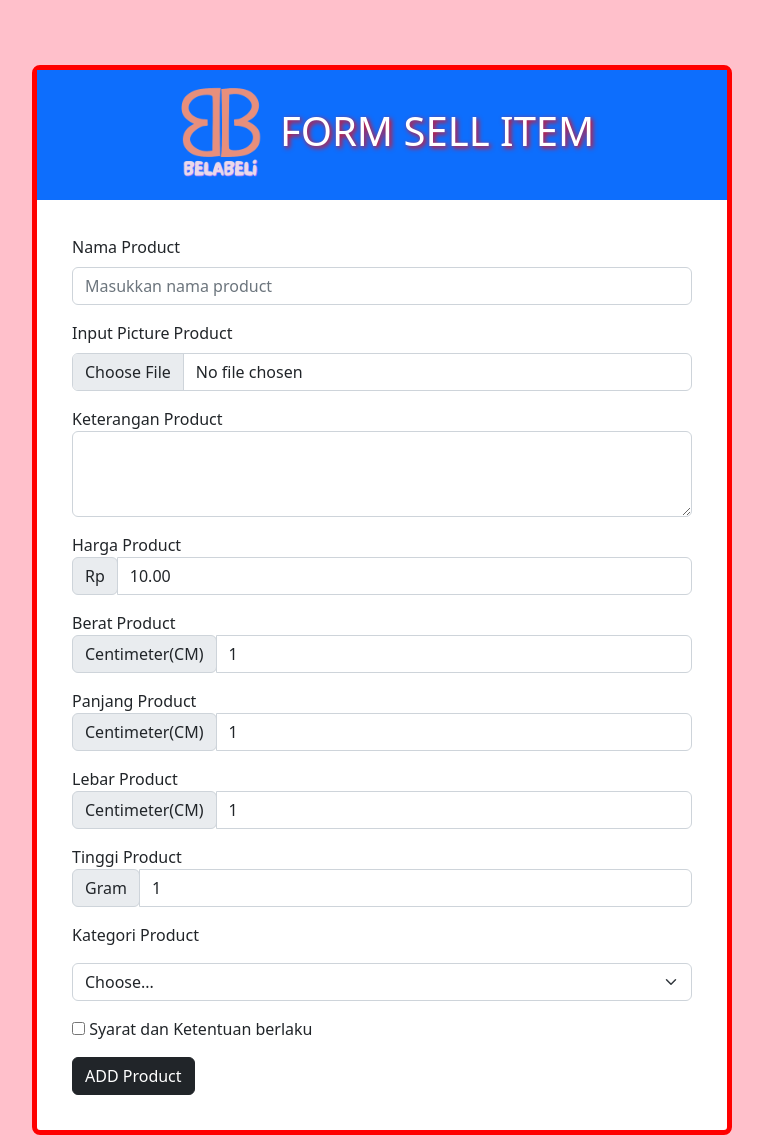
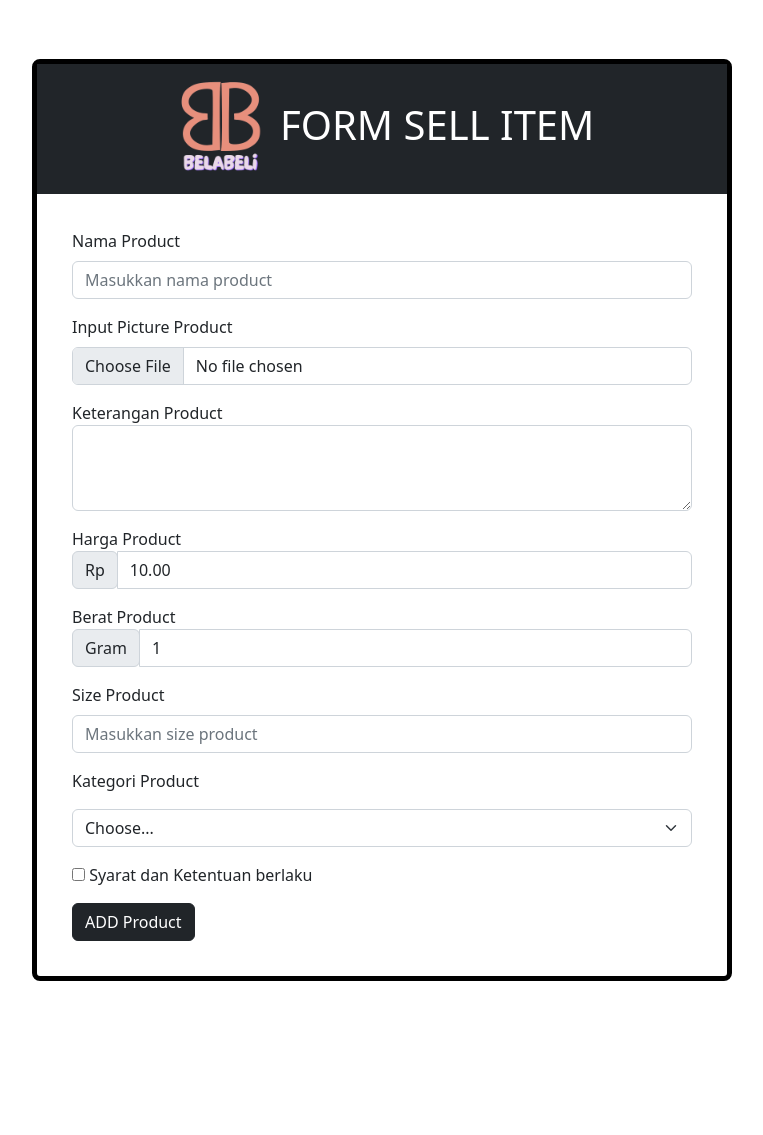
Before and after one commit to ella-arminta/tekweb, a PHP site: page /user/formadd.php in a window 1280 px wide. Shown: the whole page, without its empty margins (258-1021 px from the left). After the commit the page ends 981 px from the top, so only its background shows below. Run offline with PHP 8.4, Linux system fonts and the light colour scheme.

Commit message:
update formadd

```diff
--- a/user/formadd.php
+++ b/user/formadd.php
@@ -1,5 +1,6 @@
 <!DOCTYPE html>
 <html lang="en">
+
 <head>
     <link href="https://cdn.jsdelivr.net/npm/bootstrap@5.2.3/dist/css/bootstrap.min.css" rel="stylesheet">
     <script src="https://cdn.jsdelivr.net/npm/bootstrap@5.2.3/dist/js/bootstrap.bundle.min.js"></script>
@@ -11,19 +12,17 @@
 
     <link href="https://cdn.jsdelivr.net/npm/bootstrap@5.2.3/dist/css/bootstrap.min.css" rel="stylesheet">
     <script src="https://cdn.jsdelivr.net/npm/bootstrap@5.2.3/dist/js/bootstrap.bundle.min.js"></script>
-    <script
-        src="https://code.jquery.com/jquery-3.6.2.js"
-        integrity="sha256-pkn2CUZmheSeyssYw3vMp1+xyub4m+e+QK4sQskvuo4="
-        crossorigin="anonymous"></script>
+    <script src="https://code.jquery.com/jquery-3.6.2.js"
+        integrity="sha256-pkn2CUZmheSeyssYw3vMp1+xyub4m+e+QK4sQskvuo4=" crossorigin="anonymous"></script>
     <style>
         .login-form {
             background-color: white;
             max-width: 700px;
             max-height: 1500px;
-            border: 5px solid red;
+            border: 5px solid black;
             border-radius: 8px;
             position: absolute;
-            top: 75%;
+            top: 65%;
             left: 50%;
             transform: translate(-50%, -50%);
             width: 100%;
@@ -32,7 +31,6 @@
         .login-form .title {
             padding: 15px 10px;
             text-align: center;
-            text-shadow: 2px 2px 5px red;
             font-size: 40px;
 
         }
@@ -40,19 +38,21 @@
         .login-form .content {
             padding: 35px;
         }
-        body{
-            background-color: pink;
+
+        body {
+            background-color: white;
         }
-        img{
+
+        img {
             width: 100px;
             height: 100px;
         }
-
     </style>
 </head>
+
 <body>
     <div class="login-form">
-    <div class="title bg-primary text-white">
+        <div class="title bg-dark text-white">
             <img src="logobb.PNG" class="rounded mx-auto" alt="Cinque Terre">
 
             FORM SELL ITEM
@@ -65,7 +65,8 @@
             <form method="post">
                 <div class="mb-3">
                     <label for="exampleInputEmail1" class="form-label">Nama Product</label>
-                    <input type="text" class="form-control" placeholder="Masukkan nama product" id="exampleInputEmail1" name="username">
+                    <input type="text" class="form-control" placeholder="Masukkan nama product" id="exampleInputEmail1"
+                        name="username">
                 </div>
 
                 <div class="mb-3">
@@ -84,7 +85,8 @@
                         <div class="input-group-prepend">
                             <span class="input-group-text" id="validationTooltipUsernamePrepend">Rp</span>
                         </div>
-                    <input type="number" min="10.00" step="500.00" value="10.00" id="exampleInputAmount" class="form-control" placeholder="Price">
+                        <input type="number" min="10.00" step="1.00" value="10.00" id="exampleInputAmount"
+                            class="form-control" placeholder="Price">
                     </div>
                 </div>
 
@@ -92,40 +94,17 @@
                     <label for="validationTooltipUsername">Berat Product</label>
                     <div class="input-group">
                         <div class="input-group-prepend">
-                    <span class="input-group-text" id="validationTooltipUsernamePrepend">Centimeter(CM)</span>
+                            <span class="input-group-text" id="validationTooltipUsernamePrepend">Gram</span>
                         </div>
-                    <input type="number" min="1" step="5" value="1" id="exampleInputAmount" class="form-control" placeholder="Price">
+                        <input type="number" min="1" step="1" value="1" id="exampleInputAmount" class="form-control"
+                            placeholder="Price">
                     </div>
                 </div>
 
                 <div class="mb-3">
-                <label for="validationTooltipUsername">Panjang Product</label>
-                <div class="input-group">
-                    <div class="input-group-prepend">
-                    <span class="input-group-text" id="validationTooltipUsernamePrepend">Centimeter(CM)</span>
-                    </div>
-                    <input type="number" min="1" step="5" value="1" id="exampleInputAmount" class="form-control" placeholder="Price">
-                </div>
-                </div>
-
-                <div class="mb-3">
-                <label for="validationTooltipUsername">Lebar Product</label>
-                <div class="input-group">
-                    <div class="input-group-prepend">
-                    <span class="input-group-text" id="validationTooltipUsernamePrepend">Centimeter(CM)</span>
-                    </div>
-                    <input type="number" min="1" step="5" value="1" id="exampleInputAmount" class="form-control" placeholder="Price">
-                </div>
-                </div>
-
-                <div class="mb-3">
-                <label for="validationTooltipUsername">Tinggi Product</label>
-                <div class="input-group">
-                    <div class="input-group-prepend">
-                    <span class="input-group-text" id="validationTooltipUsernamePrepend">Gram</span>
-                    </div>
-                    <input type="number" min="1" step="5" value="1" id="exampleInputAmount" class="form-control" placeholder="Price">
-                </div>
+                    <label for="exampleInputEmail1" class="form-label">Size Product</label>
+                    <input type="text" class="form-control" placeholder="Masukkan size product" id="exampleInputEmail1"
+                        name="username">
                 </div>
 
                 <div class="mb-3">
@@ -147,8 +126,10 @@
 
                         <form class="was-validated">
                             <div class="custom-control custom-checkbox mb-3">
-                        <input type="checkbox" class="custom-control-input" id="customControlValidation1" required>
-                        <label class="custom-control-label" for="customControlValidation1">Syarat dan Ketentuan berlaku</label>
+                                <input type="checkbox" class="custom-control-input" id="customControlValidation1"
+                                    required>
+                                <label class="custom-control-label" for="customControlValidation1">Syarat dan Ketentuan
+                                    berlaku</label>
                                 <div class="invalid-feedback">Patuhi S&K!</div>
                             </div>
                         </form>
```
Also changed, not shown: user/login.php (+16 -4 lines), user/registertoko.php (+19 -6 lines), user/registeruser.php (+26 -7 lines), 1 other file. Lines whose indentation alone changed are shown as unchanged.
